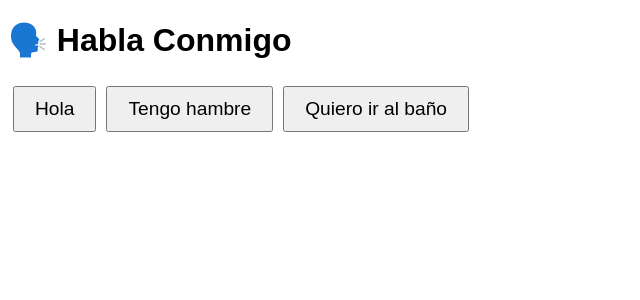
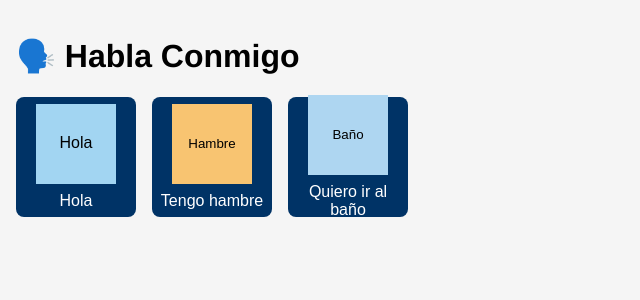
Before and after one commit to medsysbot/Habla-Conmigo, a Python web app: template templates/index.html in a window 1280 px wide. Shown: the top 300 px of the page, without its empty margins (0-640 px from the left). Run offline with Jinja, Linux system fonts and the light colour scheme; the template is opened without the code that fills it, so the values that code supplies are empty.

Commit message:
Mejorar pagina principal con pictogramas dinamicos

```diff
--- a/data/frases_basicas.json
+++ b/data/frases_basicas.json
@@ -1,5 +1,5 @@
 [
-  {"texto": "Hola"},
-  {"texto": "Tengo hambre"},
-  {"texto": "Quiero ir al baño"}
+  {"texto": "Hola", "imagen": "/static/pictogramas/hola.svg"},
+  {"texto": "Tengo hambre", "imagen": "/static/pictogramas/hambre.svg"},
+  {"texto": "Quiero ir al baño", "imagen": "/static/pictogramas/bano.svg"}
 ]
--- a/static/css/estilos.css
+++ b/static/css/estilos.css
@@ -1,16 +1,38 @@
 body {
-  font-family: Arial, sans-serif;
-  background: #ffffff;
-  color: #000000;
+  font-family: Helvetica, Arial, sans-serif;
+  background: #f5f5f5;
+  color: #000;
+  margin: 0;
+  padding: 1rem;
 }
 
-button {
-  font-size: 1.2rem;
-  padding: 10px 20px;
-  margin: 5px;
+#zona-pictogramas {
+  display: flex;
+  flex-wrap: wrap;
+  gap: 1rem;
 }
 
-.high-contrast {
-  background: #000;
+.pictograma-btn {
+  width: 120px;
+  height: 120px;
+  display: flex;
+  flex-direction: column;
+  align-items: center;
+  justify-content: center;
+  font-size: 1rem;
+  background: #003366;
   color: #fff;
+  border: none;
+  border-radius: 8px;
+  cursor: pointer;
 }
+
+.pictograma-btn img {
+  max-width: 80px;
+  height: auto;
+  margin-bottom: 0.5rem;
+}
+
+.pictograma-btn:focus {
+  outline: 3px solid #ff0;
+}
--- a/templates/index.html
+++ b/templates/index.html
@@ -1,16 +1,22 @@
-<!-- 🎨 Habla Conmigo - Prototipo Básico -->
+<!-- Página principal de Habla Conmigo -->
 <!DOCTYPE html>
 <html lang="es">
 <head>
   <meta charset="UTF-8">
+  <meta name="viewport" content="width=device-width, initial-scale=1.0">
   <title>Habla Conmigo</title>
-  <meta name="viewport" content="width=device-width, initial-scale=1.0">
   <link rel="stylesheet" href="/static/css/estilos.css">
 </head>
 <body>
-  <h1>🗣️ Habla Conmigo</h1>
+  <header>
+    <h1>🗣️ Habla Conmigo</h1>
+  </header>
 
-  <div id="zona-pictogramas"></div>
+  <main>
+    <section id="zona-pictogramas" aria-label="Pictogramas">
+      <!-- Los pictogramas se cargan aquí -->
+    </section>
+  </main>
 
   <script src="/static/js/app.js"></script>
 </body>
```
Also changed, not shown: static/js/app.js (+24 -9 lines), static/pictogramas/bano.svg (added), static/pictogramas/hambre.svg (added), static/pictogramas/hola.svg (added).
